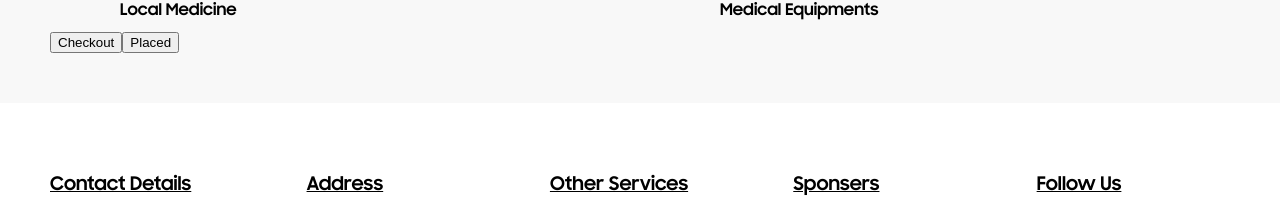
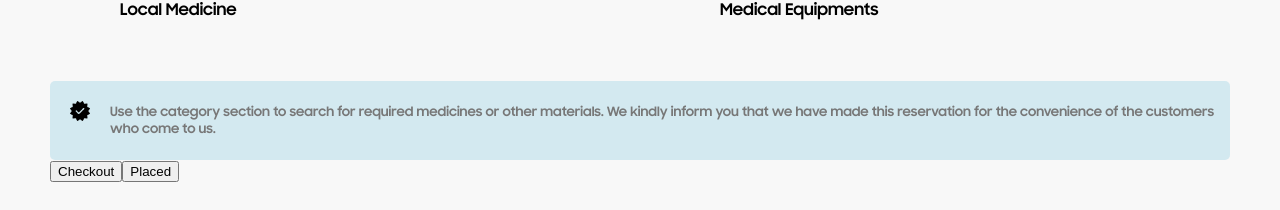
Before and after one commit to DThiwanka/ITPM-Project, a React (Create React App) app: page / in a window 1280 px wide. Shown: the part 1676-1886 px from the top of the page. Built offline with nearby package versions, Linux system fonts and the light colour scheme; grey boxes are pictures that could not be loaded.

Commit message:
Categories View Done and Dusted!

```diff
--- a/package.json
+++ b/package.json
@@ -6,6 +6,7 @@
     "@testing-library/jest-dom": "^5.16.2",
     "@testing-library/react": "^12.1.3",
     "@testing-library/user-event": "^13.5.0",
+    "font-awesome": "^4.7.0",
     "nodemon": "^2.0.15",
     "react": "^17.0.2",
     "react-bootstrap": "^2.2.3",
--- a/src/CSS/home.css
+++ b/src/CSS/home.css
@@ -141,7 +141,7 @@ body {
 }
 
 .categoriesContainer{
-    background-color: nonered;
+    background-color: none;
     margin-top: 100px;
 }
 
@@ -186,4 +186,32 @@ body {
     color: #0095C4;
 }
 
+
+
+.instructionContainer{
+    background-color: rgb(0, 149, 196, 0.15);
+    margin-right: auto;
+    margin-left: auto;
+    margin-top: 50px;
+    border-radius: 5px;
+    width: 100%;
+    padding-top: 10px;
+    padding-bottom: 10px;
+    display: flex;
+}
+
+.instructionContainer img{
+    width: 20px;
+    height: 20px;
+    margin-left: 20px;
+    margin-top: 10px;
+}
+
+.instructionContainer p{
+    margin-left: 20px;
+    font-family: mySamsungSharpSans;
+    font-size: 0.8em;
+    color: #777777
+}
+
 /* Ended categories view CSS*/
--- a/src/components/home.js
+++ b/src/components/home.js
@@ -16,6 +16,7 @@ import cart_ico from '../Icons/Home_Steps_Icons/cart.png'
 import payment_ico from '../Icons/Home_Steps_Icons/credit-card.png'
 import verify_ico from '../Icons/Home_Steps_Icons/verify.png'
 import delivery_ico from '../Icons/Home_Steps_Icons/delivery-truck.png'
+import verify_black_ico from '../Icons/Category_instruction_Icons/verified.png'
 
 //import category images
 import medic_cat_img from '../Images/Category_Images/medicine.png'
@@ -180,6 +181,13 @@ function Home() {
             </div>
           </div>
 
+
+          {/* For Instruction */}
+          <div className="instructionContainer">
+          <img src={verify_black_ico}/><p>Use the category section to search for required medicines or other materials. We kindly inform you that we have made this reservation for the convenience of the
+              customers who come to us.</p>
+          </div>
+
         </div>
       </div>
 
--- a/src/index.js
+++ b/src/index.js
@@ -1,6 +1,7 @@
 import React from 'react';
 import ReactDOM from 'react-dom';
 import './index.css';
+import 'font-awesome/css/font-awesome.min.css';
 import App from './App';
 import reportWebVitals from './reportWebVitals';
 
```
Also changed, not shown: src/Icons/Category_instruction_Icons/verified.png (added), 1 other file (tests, documents, lock files or other folders).
